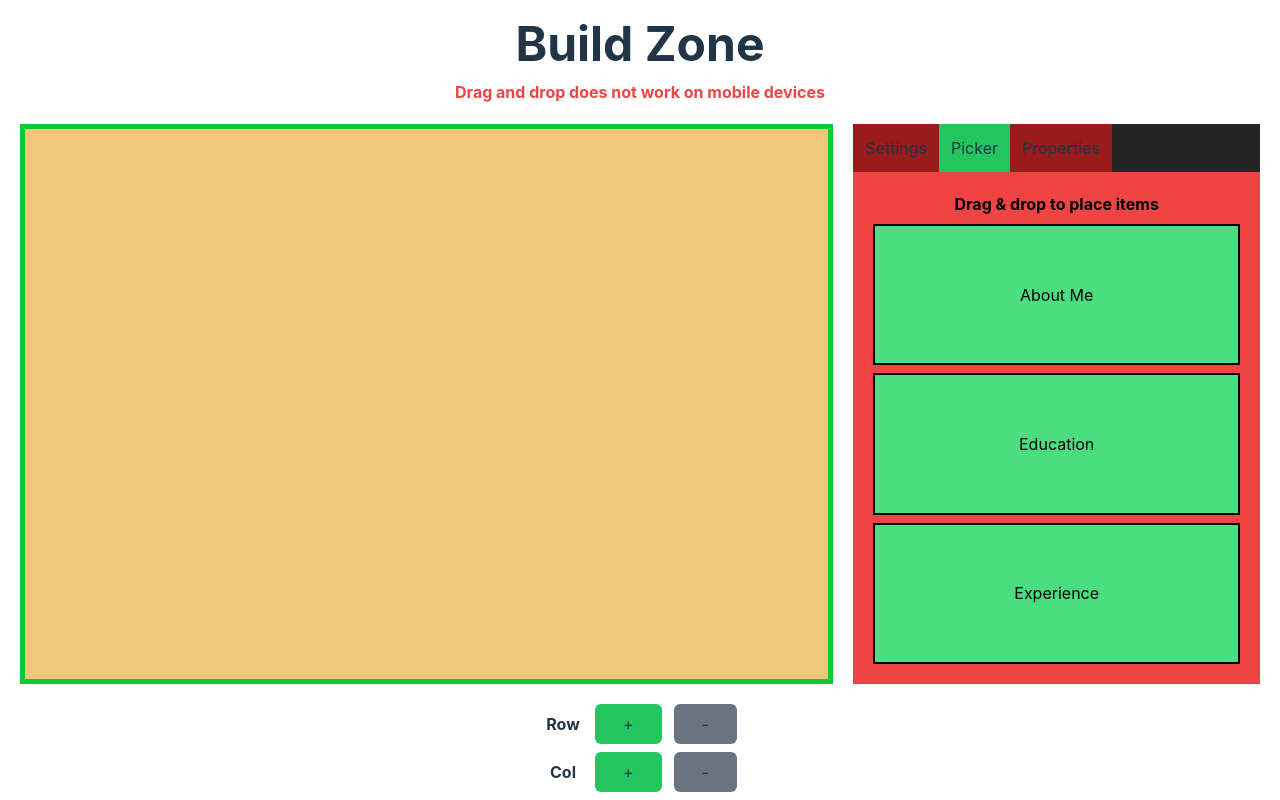
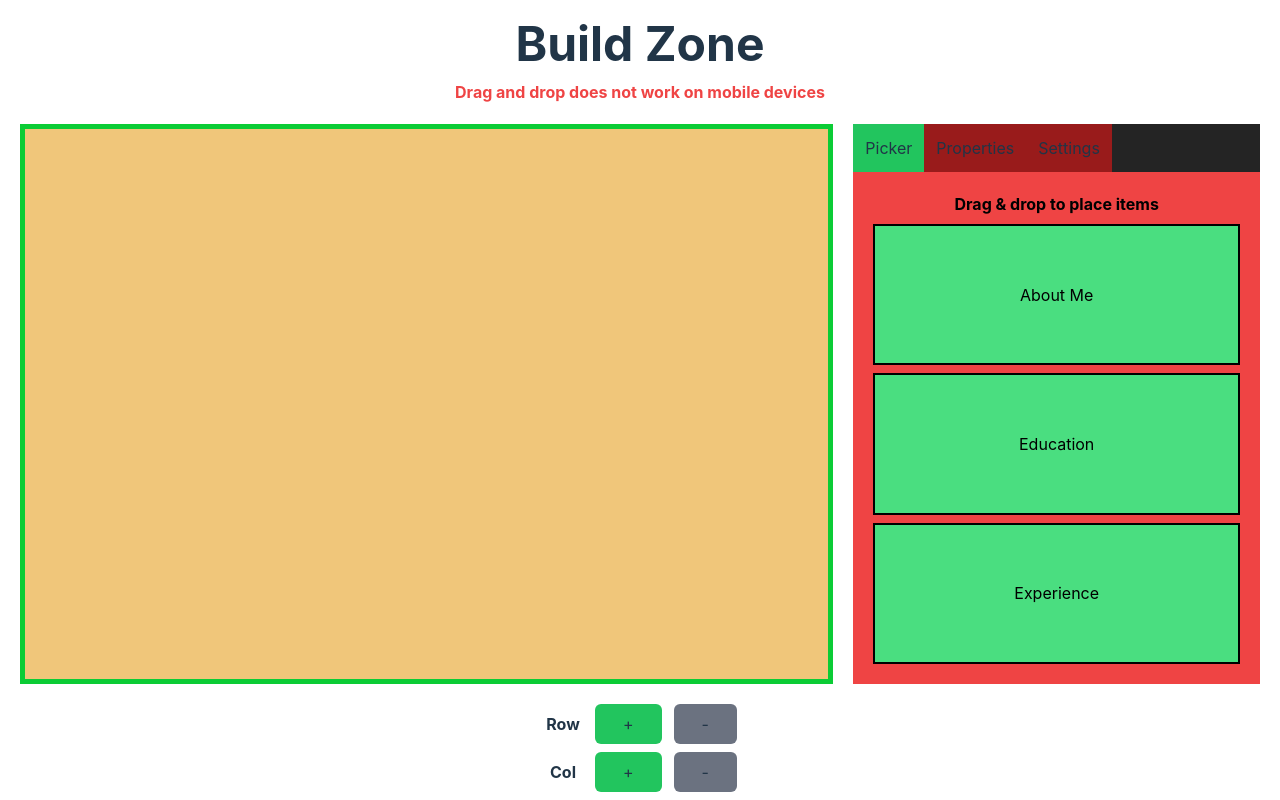
Before and after one commit to Metalax0/resume-builder, a React (Vite) app: page / in a window 1280 px wide. Shown: the part 800-1600 px from the top of the page. Built offline with nearby package versions, Linux system fonts and the light colour scheme; the HTML template or start-up script is replaced by a standard one.

Commit message:
CSS/ created class for transition

```diff
--- a/src/components/atoms/button/index.tsx
+++ b/src/components/atoms/button/index.tsx
@@ -10,12 +10,11 @@ export const Button = ({
     switch (bttnType) {
         case BttnTypeEnum.primary:
             bttnClassName =
-                "bg-green-500 py-2 px-7 rounded-md hover:bg-green-600 disabled:bg-gray-500 disabled:cursor-not-allowed";
+                "bg-green-500 hover:bg-green-600 disabled:bg-gray-500 ";
             break;
 
         case BttnTypeEnum.secondary:
-            bttnClassName =
-                "bg-red-500 py-2 px-7 rounded-md hover:bg-red-600 disabled:bg-gray-500 disabled:cursor-not-allowed";
+            bttnClassName = "bg-red-500 hover:bg-red-600 disabled:bg-gray-500";
             break;
 
         default:
@@ -24,7 +23,7 @@ export const Button = ({
 
     return (
         <button
-            className={bttnClassName}
+            className={`py-2 px-7 rounded-md global-transition disabled:cursor-not-allowed ${bttnClassName}`}
             onClick={bttnAction}
             disabled={isDisabled}
         >
--- a/src/components/atoms/tab-button/index.tsx
+++ b/src/components/atoms/tab-button/index.tsx
@@ -7,7 +7,10 @@ export const TabButton = ({
 }: TabButtonPropsType) => {
     const activeClass = isActive ? "bg-green-500" : "bg-red-800";
     return (
-        <button className={`p-3 ${activeClass}`} onClick={onClick}>
+        <button
+            className={`p-3 hover:bg-green-600 global-transition ${activeClass}`}
+            onClick={onClick}
+        >
             {tabName}
         </button>
     );
--- a/src/components/molecules/tab-button-collection/index.tsx
+++ b/src/components/molecules/tab-button-collection/index.tsx
@@ -9,11 +9,6 @@ export const TabButtonCollection = ({
     return (
         <div className="flex bg-[#242424]">
             <TabButton
-                isActive={activeTab === TabsEnum.settings}
-                tabName={"Settings"}
-                onClick={() => setActiveTab(TabsEnum.settings)}
-            />
-            <TabButton
                 isActive={activeTab === TabsEnum.picker}
                 tabName={"Picker"}
                 onClick={() => setActiveTab(TabsEnum.picker)}
@@ -23,6 +18,11 @@ export const TabButtonCollection = ({
                 tabName={"Properties"}
                 onClick={() => setActiveTab(TabsEnum.properties)}
             />
+            <TabButton
+                isActive={activeTab === TabsEnum.settings}
+                tabName={"Settings"}
+                onClick={() => setActiveTab(TabsEnum.settings)}
+            />
         </div>
     );
 };
--- a/src/index.css
+++ b/src/index.css
@@ -1,6 +1,12 @@
 @tailwind base;
 @tailwind components;
 @tailwind utilities;
+
+@layer components {
+    .global-transition {
+        @apply transition duration-300 ease-in-out;
+    }
+}
 
 :root {
     font-family: Inter, system-ui, Avenir, Helvetica, Arial, sans-serif;
```
